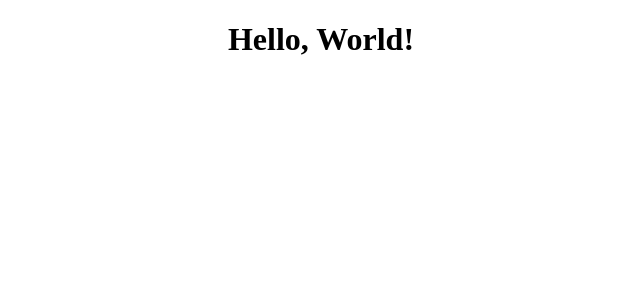
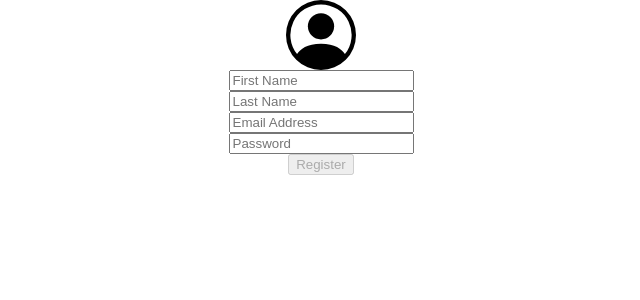
Before and after one commit to C8-AbdallahAlJamal/MERAKI_Academy_Project_4, a React (Create React App) app in the folder frontend/: page /Register in a window 1280 px wide. Shown: the top 300 px of the page, without its empty margins (319-959 px from the left). Built offline with nearby package versions, Linux system fonts and the light colour scheme.

Commit message:
working on register page

```diff
--- a/frontend/package.json
+++ b/frontend/package.json
@@ -8,6 +8,7 @@
     "@testing-library/user-event": "^13.5.0",
     "react": "^18.2.0",
     "react-dom": "^18.2.0",
+    "react-router-dom": "^6.15.0",
     "react-scripts": "5.0.1",
     "web-vitals": "^2.1.4"
   },
--- a/frontend/src/App.css
+++ b/frontend/src/App.css
@@ -1,3 +1,7 @@
 .App {
   text-align: center;
 }
+
+body{
+    margin: 0px;
+}
--- a/frontend/src/App.js
+++ b/frontend/src/App.js
@@ -1,11 +1,25 @@
 import "./App.css";
+import Register from "./components/Register/Register";
+import Navigation from "./components/Navigation/Navigation";
+import Home from "./components/Home/Home";
+import React from "react";
+import { Routes, Route, Link } from "react-router-dom";
+import { createContext, useState } from "react";
+export const UserContext = createContext();
 
-function App() {
-  return (
-    <div className="App">
-      <h1>Hello, World!</h1>
-    </div>
-  );
+
+const App = () => {
+    const [token, setToken] = useState(localStorage.getItem("Token"));
+    return (
+        <div id = "body">
+            <UserContext.Provider value={ {token} }>
+                <Routes>
+                    <Route path="/" element={ <Home/> } />
+                    <Route path="/Register" element={ <Register /> } />
+                </Routes>
+            </UserContext.Provider>
+        </div>
+    );
 }
 
 export default App;
--- /dev/null
+++ b/frontend/src/components/Home/Home.css
@@ -0,0 +1,10 @@
+#container{
+    height: 100vh;
+}
+
+.home-page{
+    display: flex;
+    flex-direction: column;
+    align-items: center;
+    justify-items: center;
+}
--- /dev/null
+++ b/frontend/src/components/Home/Home.js
@@ -0,0 +1,41 @@
+import React from 'react'
+import { Link } from "react-router-dom"
+import "./Home.css";
+import { useState } from 'react';
+
+const Home = () => {
+    const [email, setEmail] = useState("");
+    const [password, setPassword] = useState("");
+    const [error, setError] = useState(null);
+
+    const isValidEmail = (email) => {
+        return /\S+@\S+\.\S+/.test(email);
+    }
+    const loginHandle = (event) => {
+
+    }
+    return (
+        <div id="container">
+            <div className="home-page">
+                <input type="email" placeholder="Email Address" value={ email } onChange={ (event) => {
+                    if (!isValidEmail(event.target.value)) {
+                        setError("Email is invalid");
+                    } else {
+                        setError(null);
+                    }
+                    setEmail(event.target.value);
+                } }></input>
+                { error && <h2>{ error }</h2>}
+                <input type="password" placeholder="Password" onChange={ (event) => {
+                    setPassword(event.target.value);
+                } }></input>
+
+                <button onClick={ loginHandle }>Login</button>
+
+                <Link to="/Register"><button>Sign Up</button></Link>
+            </div>
+        </div>
+    )
+}
+
+export default Home
--- /dev/null
+++ b/frontend/src/components/Navigation/Navigation.js
@@ -0,0 +1,20 @@
+import React, {useContext} from 'react'
+import { Link } from "react-router-dom";
+import { UserContext } from '../../App';
+
+const Navigation = () => {
+    const user = useContext(UserContext);
+    console.log(user);
+    return (
+        <div>
+            {
+                user.token &&
+                <div>
+
+                </div>
+            }
+        </div>
+    )
+}
+
+export default Navigation
--- /dev/null
+++ b/frontend/src/components/Register/Register.css
@@ -0,0 +1,9 @@
+#container{
+    height: 100vh;
+}
+
+#register-page{
+    display: flex;
+    flex-direction: column;
+    align-items: center;
+}
--- /dev/null
+++ b/frontend/src/components/Register/Register.js
@@ -0,0 +1,86 @@
+import React from 'react'
+import "./Register.css"
+import { useState } from 'react'
+import { isDisabled } from '@testing-library/user-event/dist/utils';
+import { toBeEnabled } from '@testing-library/jest-dom/matchers';
+import userEvent from '@testing-library/user-event';
+import { useEffect } from 'react';
+const Register = () => {
+    const [fName, setFName] = useState("");
+    const [lName, setLName] = useState("");
+    const [email, setEmail] = useState("");
+    const [password, setPassword] = useState("");
+    const [error, setError] = useState(null);
+    const [passError, setPassError] = useState(null);
+
+    const isValidEmail = (email) => {
+        return /\S+@\S+\.\S+/.test(email);
+    }
+
+    const isValidPassword = (passowrd) => {
+        return /^(?=.*[A-Za-z])(?=.*\d)(?=.*[@$!%*#?&])[A-Za-z\d@$!%*#?&]{8,}$/.test(password)
+    }
+
+    const addPicture = () => {
+        console.log("asf")
+    }
+
+    const registerHandle = (event) => {
+        if (!error) {
+
+        } else {
+
+        }
+    }
+
+    useEffect(() => {
+        passwordHandle({target: {value: password}});
+    }, [password, passError])
+
+    const passwordHandle = (event) => {
+        if (!isValidPassword(event.target.value)) {
+            setPassError("Invalid Password");
+        } else {
+            setPassError(null);
+        }
+        setPassword(event.target.value);
+    }
+
+    return (
+        <div id="container">
+            <div id="register-page">
+
+                <svg xmlns="http://www.w3.org/2000/svg" width="70" height="70" fill="currentColor" className="bi bi-person-circle" viewBox="0 0 16 16" onClick={ addPicture }>
+                    <path d="M11 6a3 3 0 1 1-6 0 3 3 0 0 1 6 0z" />
+                    <path fillRule="evenodd" d="M0 8a8 8 0 1 1 16 0A8 8 0 0 1 0 8zm8-7a7 7 0 0 0-5.468 11.37C3.242 11.226 4.805 10 8 10s4.757 1.225 5.468 2.37A7 7 0 0 0 8 1z" />
+                </svg>
+
+                <input type="text" placeholder='First Name' onChange={ (event) => {
+                    setFName(event.target.value);
+                } }></input>
+
+                <input type="text" placeholder='Last Name' onChange={ (event) => {
+                    setLName(event.target.value);
+                } }></input>
+
+                <input type="email" placeholder='Email Address' onChange={ (event) => {
+                    if (!isValidEmail(event.target.value)) {
+                        setError("Invalid Email");
+                    } else {
+                        setError(null);
+                    }
+                    setEmail(event.target.value);
+                } }></input>
+                { error && email !== "" && <h5>{ error }</h5> }
+
+                <input type="password" placeholder='Password' onChange={ passwordHandle }></input>
+
+                { passError && password !== "" && <h5>{ passError }</h5> }
+
+                <button disabled={ email === "" || error || fName === "" || lName === "" || password === "" || passError } onClick={ registerHandle }>Register</button>
+            </div>
+        </div>
+    )
+}
+
+export default Register
--- a/frontend/src/index.js
+++ b/frontend/src/index.js
@@ -1,10 +1,13 @@
-import React from "react";
-import ReactDOM from "react-dom/client";
+import React, {StrictMode} from "react";
+import ReactDOM, { createRoot } from "react-dom/client";
+import {BrowserRouter} from "react-router-dom";
 import App from "./App";
 
 const root = ReactDOM.createRoot(document.getElementById("root"));
 root.render(
-  <React.StrictMode>
-    <App />
-  </React.StrictMode>
+    <React.StrictMode>
+        <BrowserRouter>
+            <App />
+        </BrowserRouter>
+    </React.StrictMode>
 );
```
Also changed, not shown: frontend/src/components/Dashboard/Dashboard.css (added), frontend/src/components/Dashboard/Dashboard.js (added), frontend/src/components/Navigation/Navigation.css (added), 1 other file (tests, documents, lock files or other folders).
